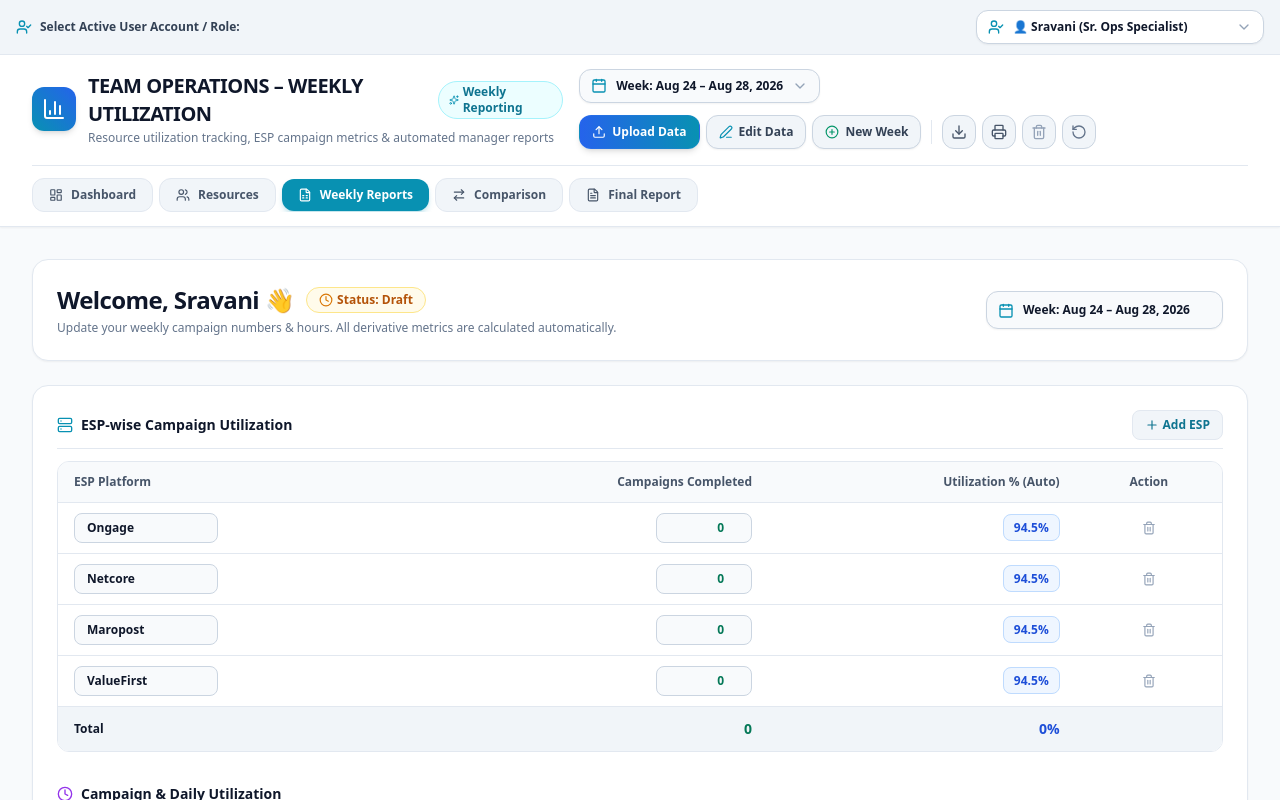
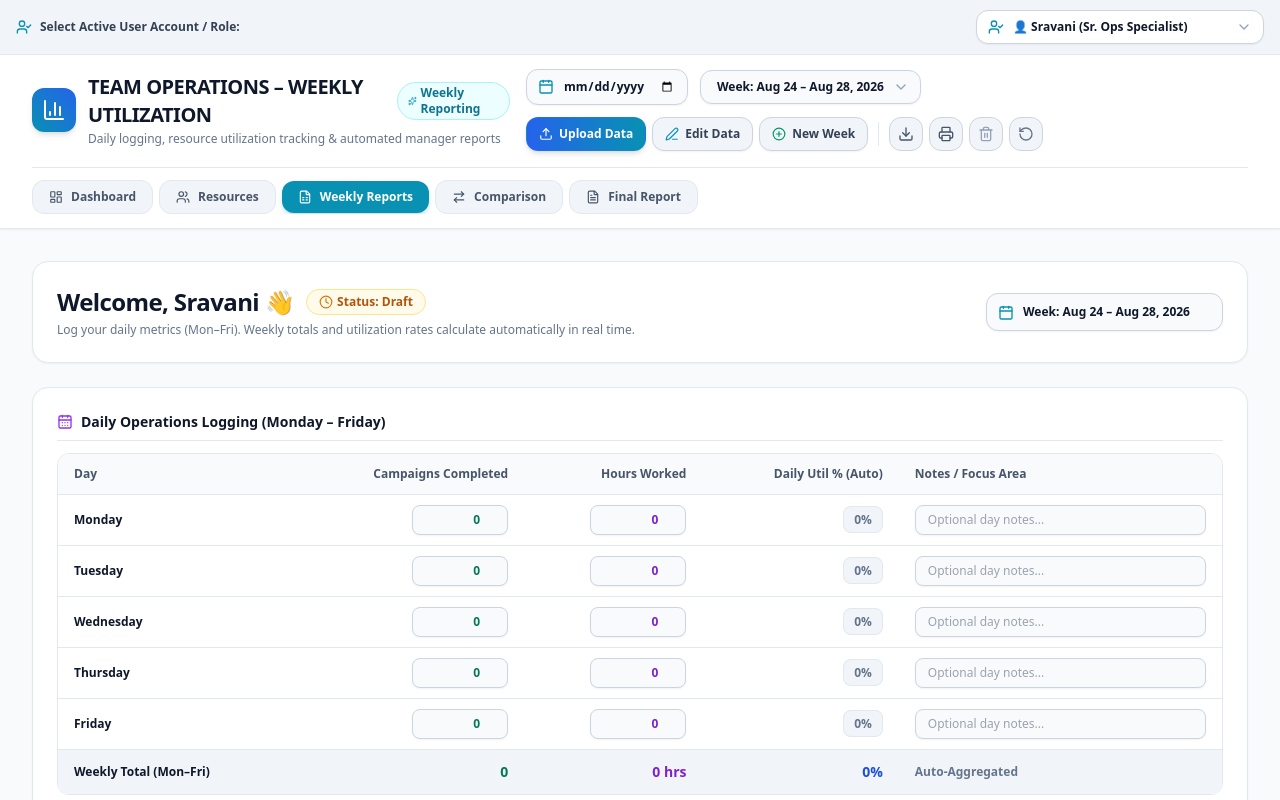
Before and after one commit to sravani00/TEAM-OPERATIONS-WEEKLY-UTILIZATION, a React (Vite) app: page / in a window 1280 px wide. Shown: the top 800 px of the page. Built offline with nearby package versions, Linux system fonts and the light colour scheme.

Commit message:
Add Daily Operations Logging Grid (Mon-Fri) and Interactive Calendar Week Filter

```diff
--- a/src/App.tsx
+++ b/src/App.tsx
@@ -16,7 +16,7 @@ import { AddWeekModal } from './components/AddWeekModal';
 import { UploadWeekModal } from './components/UploadWeekModal';
 import { LayoutDashboard } from 'lucide-react';
 
-const STORAGE_KEY = 'weekly_ops_dashboard_weeks_v6';
+const STORAGE_KEY = 'weekly_ops_dashboard_weeks_v7';
 
 const EMPTY_WEEK: WeekData = {
   id: 'empty-week',
@@ -29,8 +29,8 @@ const EMPTY_WEEK: WeekData = {
     prevTotalCampaigns: 0,
     totalHours: 0,
     prevTotalHours: 0,
-    totalTeamMembers: 0,
-    prevTotalTeamMembers: 0,
+    totalTeamMembers: 7,
+    prevTotalTeamMembers: 7,
     completedActivitiesCount: 0,
     prevCompletedActivitiesCount: 0,
   },
@@ -39,6 +39,26 @@ const EMPTY_WEEK: WeekData = {
   activities: [],
   planItems: [],
 };
+
+// Helper function to format Monday - Friday date range from any calendar date
+function getWeekRangeFromDate(dateInput: Date): { dateRange: string; weekId: string } {
+  const d = new Date(dateInput);
+  const day = d.getDay();
+  const diffToMon = d.getDate() - day + (day === 0 ? -6 : 1);
+
+  const monday = new Date(d.setDate(diffToMon));
+  const friday = new Date(monday);
+  friday.setDate(monday.getDate() + 4);
+
+  const formatOpt: Intl.DateTimeFormatOptions = { month: 'short', day: 'numeric' };
+  const monStr = monday.toLocaleDateString('en-US', formatOpt);
+  const friStr = friday.toLocaleDateString('en-US', formatOpt);
+  const yearStr = friday.getFullYear();
+
+  const dateRange = `${monStr} – ${friStr}, ${yearStr}`;
+  const weekId = `week-${monday.toISOString().split('T')[0]}`;
+  return { dateRange, weekId };
+}
 
 export const App: React.FC = () => {
   // Persistence state
@@ -76,6 +96,33 @@ export const App: React.FC = () => {
 
   // Selected week dataset
   const currentWeek = weeks.find((w) => w.id === selectedWeekId) || weeks[0] || EMPTY_WEEK;
+
+  // Calendar Date Filter Handler
+  const handleSelectCalendarDate = (dateStr: string) => {
+    if (!dateStr) return;
+    const pickedDate = new Date(dateStr);
+    if (isNaN(pickedDate.getTime())) return;
+
+    const { dateRange, weekId } = getWeekRangeFromDate(pickedDate);
+
+    const existingWeek = weeks.find(
+      (w) => w.id === weekId || w.dateRange.toLowerCase() === dateRange.toLowerCase()
+    );
+
+    if (existingWeek) {
+      setSelectedWeekId(existingWeek.id);
+    } else {
+      // Create new week dataset for the selected calendar date range
+      const newWeek: WeekData = {
+        ...INITIAL_WEEKS[0],
+        id: weekId,
+        dateRange,
+        previousWeekRange: currentWeek.dateRange,
+      };
+      setWeeks((prev) => [newWeek, ...prev]);
+      setSelectedWeekId(newWeek.id);
+    }
+  };
 
   // Filtered Datasets
   const filteredEspData = currentWeek.espData.filter((esp) => {
@@ -121,7 +168,7 @@ export const App: React.FC = () => {
     const totalTeamMembers = teamData.length;
     const teamUtilization = totalTeamMembers > 0
       ? Math.round((teamData.reduce((acc, t) => acc + (Number(t.utilization) || 0), 0) / totalTeamMembers) * 10) / 10
-      : 96.2;
+      : 0;
     const completedActivitiesCount = (updatedWeek.activities || []).filter((a) => a.status === 'Completed').length;
 
     const recalculatedWeek: WeekData = {
@@ -261,6 +308,7 @@ export const App: React.FC = () => {
           setEspFilter('ALL');
           setTeamFilter('ALL');
         }}
+        onSelectCalendarDate={handleSelectCalendarDate}
         activeTab={activeTab}
         onSelectTab={setActiveTab}
         onOpenEditModal={() => setIsEditModalOpen(true)}
--- a/src/components/Header.tsx
+++ b/src/components/Header.tsx
@@ -25,6 +25,7 @@ interface HeaderProps {
   weeks: WeekData[];
   selectedWeekId: string;
   onSelectWeek: (id: string) => void;
+  onSelectCalendarDate: (dateStr: string) => void;
   activeTab: DashboardTab;
   onSelectTab: (tab: DashboardTab) => void;
   onOpenEditModal: () => void;
@@ -40,6 +41,7 @@ export const Header: React.FC<HeaderProps> = ({
   weeks,
   selectedWeekId,
   onSelectWeek,
+  onSelectCalendarDate,
   activeTab,
   onSelectTab,
   onOpenEditModal,
@@ -79,7 +81,7 @@ export const Header: React.FC<HeaderProps> = ({
                 </span>
               </div>
               <p className="text-xs text-slate-500 mt-0.5">
-                Resource utilization tracking, ESP campaign metrics & automated manager reports
+                Daily logging, resource utilization tracking & automated manager reports
               </p>
             </div>
           </div>
@@ -87,14 +89,28 @@ export const Header: React.FC<HeaderProps> = ({
           {/* Controls & Actions */}
           <div className="flex flex-wrap items-center gap-2 sm:gap-3">
 
+            {/* Calendar Date Picker Week Filter */}
+            <div className="relative flex items-center">
+              <Calendar className="w-4 h-4 text-cyan-600 absolute left-3 pointer-events-none z-10" />
+              <input
+                type="date"
+                title="Select a date on calendar to filter week"
+                onChange={(e) => {
+                  if (e.target.value) {
+                    onSelectCalendarDate(e.target.value);
+                  }
+                }}
+                className="bg-slate-50 text-slate-900 font-bold pl-9 pr-3 py-2 rounded-xl text-xs border border-slate-300 hover:border-cyan-500 focus:outline-none cursor-pointer shadow-sm"
+              />
+            </div>
+
             {/* Week Selector Dropdown */}
             <div className="relative flex items-center">
-              <Calendar className="w-4 h-4 text-cyan-600 absolute left-3 pointer-events-none z-10" />
               <select
                 value={selectedWeekId}
                 onChange={(e) => onSelectWeek(e.target.value)}
                 disabled={weeks.length === 0}
-                className="appearance-none bg-slate-50 text-slate-900 font-bold pl-9 pr-9 py-2 rounded-xl text-xs border border-slate-300 hover:border-cyan-500 focus:outline-none cursor-pointer shadow-sm disabled:opacity-50"
+                className="appearance-none bg-slate-50 text-slate-900 font-bold pl-4 pr-9 py-2 rounded-xl text-xs border border-slate-300 hover:border-cyan-500 focus:outline-none cursor-pointer shadow-sm disabled:opacity-50"
               >
                 {weeks.length === 0 ? (
                   <option value="">No Weeks Loaded</option>
--- a/src/components/ResourceWeeklyReportForm.tsx
+++ b/src/components/ResourceWeeklyReportForm.tsx
@@ -1,5 +1,5 @@
 import React, { useState } from 'react';
-import type { WeekData, TeamMemberData, ESPBreakdownItem } from '../types';
+import type { WeekData, TeamMemberData, ESPBreakdownItem, DailyLogEntry } from '../types';
 import {
   Send,
   Save,
@@ -12,7 +12,8 @@ import {
   Sparkles,
   Server,
   FileText,
-  ListTodo
+  ListTodo,
+  CalendarDays
 } from 'lucide-react';
 
 interface ResourceWeeklyReportFormProps {
@@ -22,6 +23,14 @@ interface ResourceWeeklyReportFormProps {
   onSelectWeek: (weekId: string) => void;
   allWeeks: WeekData[];
 }
+
+const defaultDailyTemplate: DailyLogEntry[] = [
+  { day: 'Monday', campaigns: 0, hours: 0, notes: '' },
+  { day: 'Tuesday', campaigns: 0, hours: 0, notes: '' },
+  { day: 'Wednesday', campaigns: 0, hours: 0, notes: '' },
+  { day: 'Thursday', campaigns: 0, hours: 0, notes: '' },
+  { day: 'Friday', campaigns: 0, hours: 0, notes: '' },
+];
 
 export const ResourceWeeklyReportForm: React.FC<ResourceWeeklyReportFormProps> = ({
   currentWeek,
@@ -50,6 +59,7 @@ export const ResourceWeeklyReportForm: React.FC<ResourceWeeklyReportFormProps> =
       { id: '3', esp: 'Maropost', campaigns: 0, utilization: 0 },
       { id: '4', esp: 'ValueFirst', campaigns: 0, utilization: 0 },
     ],
+    dailyLogs: defaultDailyTemplate,
     description: '',
     keyActivities: [],
     thisWeekPlan: [],
@@ -57,7 +67,9 @@ export const ResourceWeeklyReportForm: React.FC<ResourceWeeklyReportFormProps> =
 
   // Form State
   const [espBreakdown, setEspBreakdown] = useState<ESPBreakdownItem[]>(memberRecord.espBreakdown || []);
-  const [totalTime, setTotalTime] = useState<number>(memberRecord.hours || 31.5);
+  const [dailyLogs, setDailyLogs] = useState<DailyLogEntry[]>(
+    memberRecord.dailyLogs && memberRecord.dailyLogs.length > 0 ? memberRecord.dailyLogs : defaultDailyTemplate
+  );
   const [description, setDescription] = useState<string>(memberRecord.description || '');
   const [keyActivities, setKeyActivities] = useState<string[]>(memberRecord.keyActivities || []);
   const [thisWeekPlan, setThisWeekPlan] = useState<string[]>(memberRecord.thisWeekPlan || []);
@@ -67,12 +79,23 @@ export const ResourceWeeklyReportForm: React.FC<ResourceWeeklyReportFormProps> =
   const isLocked = memberRecord.status === 'Submitted' || memberRecord.status === 'Approved';
 
   // Derived & Auto-Calculated Metrics
-  const totalCampaigns = espBreakdown.reduce((acc, curr) => acc + (Number(curr.campaigns) || 0), 0);
+  const espTotalCampaigns = espBreakdown.reduce((acc, curr) => acc + (Number(curr.campaigns) || 0), 0);
+  const dailyTotalCampaigns = dailyLogs.reduce((acc, curr) => acc + (Number(curr.campaigns) || 0), 0);
+  const totalCampaigns = espTotalCampaigns > 0 ? espTotalCampaigns : dailyTotalCampaigns;
+
+  const totalTime = dailyLogs.reduce((acc, curr) => acc + (Number(curr.hours) || 0), 0);
   const avgHoursPerDay = Math.round((totalTime / 4) * 100) / 100;
   const dailyUtilization = Math.min(100, Math.round((totalTime / 32) * 1000) / 10);
   const overallUtilization = espBreakdown.length > 0
     ? Math.round((espBreakdown.reduce((acc, curr) => acc + (Number(curr.utilization) || 0), 0) / espBreakdown.length) * 10) / 10
-    : 95.5;
+    : dailyUtilization;
+
+  // Daily Logs Handler
+  const handleDailyLogChange = (day: string, field: 'campaigns' | 'hours' | 'notes', val: string | number) => {
+    setDailyLogs((prev) =>
+      prev.map((entry) => (entry.day === day ? { ...entry, [field]: val } : entry))
+    );
+  };
 
   // ESP Table Handlers
   const handleESPChange = (id: string, field: 'esp' | 'campaigns', val: string | number) => {
@@ -84,7 +107,7 @@ export const ResourceWeeklyReportForm: React.FC<ResourceWeeklyReportFormProps> =
   const handleAddESP = () => {
     setEspBreakdown((prev) => [
       ...prev,
-      { id: `esp-${Date.now()}`, esp: 'New ESP', campaigns: 20, utilization: 90.0 },
+      { id: `esp-${Date.now()}`, esp: 'New ESP', campaigns: 0, utilization: 0 },
     ]);
   };
 
@@ -127,6 +150,7 @@ export const ResourceWeeklyReportForm: React.FC<ResourceWeeklyReportFormProps> =
       dailyUtilization,
       status: targetStatus,
       espBreakdown,
+      dailyLogs,
       description,
       keyActivities,
       thisWeekPlan,
@@ -169,7 +193,7 @@ export const ResourceWeeklyReportForm: React.FC<ResourceWeeklyReportFormProps> =
             </span>
           </div>
           <p className="text-xs text-slate-500 mt-1">
-            Update your weekly campaign numbers & hours. All derivative metrics are calculated automatically.
+            Log your daily metrics (Mon–Fri). Weekly totals and utilization rates calculate automatically in real time.
           </p>
         </div>
 
@@ -203,10 +227,110 @@ export const ResourceWeeklyReportForm: React.FC<ResourceWeeklyReportFormProps> =
         </div>
       )}
 
-      {/* Main Report Form Card */}
+      {/* Main Report Form Container */}
       <div className="bg-white border border-slate-200 rounded-2xl p-6 shadow-sm space-y-8">
 
-        {/* Section 1: ESP-wise Campaign Utilization */}
+        {/* Section 1: Daily Operations Logging Grid (Mon - Fri) */}
+        <div className="space-y-3">
+          <div className="flex items-center space-x-2 text-slate-900 font-extrabold text-sm border-b border-slate-200 pb-2">
+            <CalendarDays className="w-4 h-4 text-purple-600" />
+            <h3>Daily Operations Logging (Monday – Friday)</h3>
+          </div>
+
+          <div className="overflow-x-auto rounded-xl border border-slate-200">
+            <table className="w-full text-left text-xs">
+              <thead className="bg-slate-50 text-slate-600 font-bold border-b border-slate-200">
+                <tr>
+                  <th className="py-3 px-4">Day</th>
+                  <th className="py-3 px-4 text-right">Campaigns Completed</th>
+                  <th className="py-3 px-4 text-right">Hours Worked</th>
+                  <th className="py-3 px-4 text-right">Daily Util % (Auto)</th>
+                  <th className="py-3 px-4">Notes / Focus Area</th>
+                </tr>
+              </thead>
+              <tbody className="divide-y divide-slate-200 bg-white">
+                {dailyLogs.map((log) => {
+                  const dayUtil = log.hours > 0 ? Math.min(100, Math.round((log.hours / 8) * 100)) : 0;
+                  return (
+                    <tr key={log.day} className="hover:bg-slate-50/80">
+                      <td className="py-2.5 px-4 font-bold text-slate-900">{log.day}</td>
+
+                      {/* Daily Campaigns */}
+                      <td className="py-2.5 px-4 text-right">
+                        {isLocked ? (
+                          <span className="font-bold text-emerald-700">{log.campaigns}</span>
+                        ) : (
+                          <input
+                            type="number"
+                            min="0"
+                            value={log.campaigns}
+                            onChange={(e) => handleDailyLogChange(log.day, 'campaigns', parseFloat(e.target.value) || 0)}
+                            className="bg-slate-50 text-emerald-700 font-extrabold px-3 py-1.5 rounded-lg border border-slate-300 w-24 text-right focus:outline-none focus:ring-1 focus:ring-purple-500 shadow-sm"
+                          />
+                        )}
+                      </td>
+
+                      {/* Daily Hours */}
+                      <td className="py-2.5 px-4 text-right">
+                        {isLocked ? (
+                          <span className="font-bold text-purple-700">{log.hours} hrs</span>
+                        ) : (
+                          <input
+                            type="number"
+                            step="0.5"
+                            min="0"
+                            value={log.hours}
+                            onChange={(e) => handleDailyLogChange(log.day, 'hours', parseFloat(e.target.value) || 0)}
+                            className="bg-slate-50 text-purple-700 font-extrabold px-3 py-1.5 rounded-lg border border-slate-300 w-24 text-right focus:outline-none focus:ring-1 focus:ring-purple-500 shadow-sm"
+                          />
+                        )}
+                      </td>
+
+                      {/* Daily Util % */}
+                      <td className="py-2.5 px-4 text-right">
+                        <span className={`font-extrabold px-2.5 py-1 rounded-lg border text-xs ${
+                          dayUtil >= 90
+                            ? 'bg-emerald-50 text-emerald-700 border-emerald-200'
+                            : dayUtil > 0
+                            ? 'bg-blue-50 text-blue-700 border-blue-200'
+                            : 'bg-slate-100 text-slate-500 border-slate-200'
+                        }`}>
+                          {dayUtil}%
+                        </span>
+                      </td>
+
+                      {/* Notes */}
+                      <td className="py-2.5 px-4">
+                        {isLocked ? (
+                          <span className="text-slate-600 font-medium">{log.notes || '-'}</span>
+                        ) : (
+                          <input
+                            type="text"
+                            value={log.notes || ''}
+                            onChange={(e) => handleDailyLogChange(log.day, 'notes', e.target.value)}
+                            placeholder="Optional day notes..."
+                            className="w-full bg-slate-50 text-slate-800 font-medium px-3 py-1.5 rounded-lg border border-slate-300 focus:outline-none focus:ring-1 focus:ring-purple-500 text-xs shadow-sm"
+                          />
+                        )}
+                      </td>
+                    </tr>
+                  );
+                })}
+
+                {/* Total Row */}
+                <tr className="bg-slate-100 font-black text-slate-900">
+                  <td className="py-3 px-4">Weekly Total (Mon–Fri)</td>
+                  <td className="py-3 px-4 text-right text-emerald-700 font-black text-sm">{dailyTotalCampaigns}</td>
+                  <td className="py-3 px-4 text-right text-purple-700 font-black text-sm">{totalTime} hrs</td>
+                  <td className="py-3 px-4 text-right text-blue-700 font-black text-sm">{dailyUtilization}%</td>
+                  <td className="py-3 px-4 text-slate-500 font-bold">Auto-Aggregated</td>
+                </tr>
+              </tbody>
+            </table>
+          </div>
+        </div>
+
+        {/* Section 2: ESP-wise Campaign Breakdown */}
         <div className="space-y-3">
           <div className="flex items-center justify-between border-b border-slate-200 pb-2">
             <div className="flex items-center space-x-2 text-slate-900 font-extrabold text-sm">
@@ -296,33 +420,24 @@ export const ResourceWeeklyReportForm: React.FC<ResourceWeeklyReportFormProps> =
           </div>
         </div>
 
-        {/* Section 2: Campaign & Daily Utilization Metrics */}
+        {/* Section 3: Metric Summary Cards */}
         <div className="space-y-3">
           <div className="flex items-center space-x-2 text-slate-900 font-extrabold text-sm border-b border-slate-200 pb-2">
             <Clock className="w-4 h-4 text-purple-600" />
-            <h3>Campaign & Daily Utilization</h3>
+            <h3>Aggregated Operational Metrics</h3>
           </div>
 
           <div className="grid grid-cols-1 sm:grid-cols-2 md:grid-cols-4 gap-4">
             <div className="p-4 bg-slate-50 rounded-xl border border-slate-200 space-y-1">
               <label className="text-[11px] text-slate-500 block font-bold">Campaigns Completed</label>
               <div className="text-2xl font-black text-emerald-700">{totalCampaigns}</div>
-              <p className="text-[10px] text-slate-400 font-medium">Auto-calculated from ESP table</p>
+              <p className="text-[10px] text-slate-400 font-medium">Auto-aggregated</p>
             </div>
 
             <div className="p-4 bg-slate-50 rounded-xl border border-slate-200 space-y-1">
               <label className="text-[11px] text-slate-500 block font-bold">Total Time (Hours)</label>
-              {isLocked ? (
-                <div className="text-2xl font-black text-purple-700">{totalTime} hrs</div>
-              ) : (
-                <input
-                  type="number"
-                  step="0.5"
-                  value={totalTime}
-                  onChange={(e) => setTotalTime(parseFloat(e.target.value) || 0)}
-                  className="w-full bg-white text-purple-700 font-black text-xl px-3 py-1 rounded-lg border border-slate-300 focus:outline-none focus:ring-1 focus:ring-purple-500 shadow-sm"
-                />
-              )}
+              <div className="text-2xl font-black text-purple-700">{totalTime} hrs</div>
+              <p className="text-[10px] text-slate-400 font-medium">Auto-summed from Daily Log</p>
             </div>
 
             <div className="p-4 bg-slate-50 rounded-xl border border-slate-200 space-y-1">
@@ -339,7 +454,7 @@ export const ResourceWeeklyReportForm: React.FC<ResourceWeeklyReportFormProps> =
           </div>
         </div>
 
-        {/* Section 3: Description */}
+        {/* Section 4: Description */}
         <div className="space-y-2">
           <div className="flex items-center space-x-2 text-slate-900 font-extrabold text-sm border-b border-slate-200 pb-2">
             <FileText className="w-4 h-4 text-emerald-600" />
@@ -360,7 +475,7 @@ export const ResourceWeeklyReportForm: React.FC<ResourceWeeklyReportFormProps> =
           )}
         </div>
 
-        {/* Section 4: Key Activities Completed */}
+        {/* Section 5: Key Activities Completed */}
         <div className="space-y-3">
           <div className="flex items-center space-x-2 text-slate-900 font-extrabold text-sm border-b border-slate-200 pb-2">
             <CheckCircle2 className="w-4 h-4 text-emerald-600" />
@@ -409,7 +524,7 @@ export const ResourceWeeklyReportForm: React.FC<ResourceWeeklyReportFormProps> =
           )}
         </div>
 
-        {/* Section 5: This Week Plan */}
+        {/* Section 6: This Week Plan */}
         <div className="space-y-3">
           <div className="flex items-center space-x-2 text-slate-900 font-extrabold text-sm border-b border-slate-200 pb-2">
             <ListTodo className="w-4 h-4 text-cyan-600" />
--- a/src/data/mockData.ts
+++ b/src/data/mockData.ts
@@ -1,4 +1,12 @@
-import type { WeekData } from '../types';
+import type { WeekData, DailyLogEntry } from '../types';
+
+const defaultDailyLogs: DailyLogEntry[] = [
+  { day: 'Monday', campaigns: 0, hours: 0, notes: '' },
+  { day: 'Tuesday', campaigns: 0, hours: 0, notes: '' },
+  { day: 'Wednesday', campaigns: 0, hours: 0, notes: '' },
+  { day: 'Thursday', campaigns: 0, hours: 0, notes: '' },
+  { day: 'Friday', campaigns: 0, hours: 0, notes: '' },
+];
 
 export const INITIAL_WEEKS: WeekData[] = [
   {
@@ -41,6 +49,7 @@ export const INITIAL_WEEKS: WeekData[] = [
           { id: 'sb-3', esp: 'Maropost', campaigns: 0, utilization: 0 },
           { id: 'sb-4', esp: 'ValueFirst', campaigns: 0, utilization: 0 },
         ],
+        dailyLogs: defaultDailyLogs,
         description: '',
         keyActivities: [],
         thisWeekPlan: [],
@@ -62,6 +71,7 @@ export const INITIAL_WEEKS: WeekData[] = [
           { id: 'scb-3', esp: 'Maropost', campaigns: 0, utilization: 0 },
           { id: 'scb-4', esp: 'ValueFirst', campaigns: 0, utilization: 0 },
         ],
+        dailyLogs: defaultDailyLogs,
         description: '',
         keyActivities: [],
         thisWeekPlan: [],
@@ -83,6 +93,7 @@ export const INITIAL_WEEKS: WeekData[] = [
           { id: 'vb-3', esp: 'Maropost', campaigns: 0, utilization: 0 },
           { id: 'vb-4', esp: 'ValueFirst', campaigns: 0, utilization: 0 },
         ],
+        dailyLogs: defaultDailyLogs,
         description: '',
         keyActivities: [],
         thisWeekPlan: [],
@@ -104,6 +115,7 @@ export const INITIAL_WEEKS: WeekData[] = [
           { id: 'vkb-3', esp: 'Maropost', campaigns: 0, utilization: 0 },
           { id: 'vkb-4', esp: 'ValueFirst', campaigns: 0, utilization: 0 },
         ],
+        dailyLogs: defaultDailyLogs,
         description: '',
         keyActivities: [],
         thisWeekPlan: [],
@@ -125,6 +137,7 @@ export const INITIAL_WEEKS: WeekData[] = [
           { id: 'db-3', esp: 'Maropost', campaigns: 0, utilization: 0 },
           { id: 'db-4', esp: 'ValueFirst', campaigns: 0, utilization: 0 },
         ],
+        dailyLogs: defaultDailyLogs,
         description: '',
         keyActivities: [],
         thisWeekPlan: [],
@@ -146,6 +159,7 @@ export const INITIAL_WEEKS: WeekData[] = [
           { id: 'visb-3', esp: 'Maropost', campaigns: 0, utilization: 0 },
           { id: 'visb-4', esp: 'ValueFirst', campaigns: 0, utilization: 0 },
         ],
+        dailyLogs: defaultDailyLogs,
         description: '',
         keyActivities: [],
         thisWeekPlan: [],
@@ -167,6 +181,7 @@ export const INITIAL_WEEKS: WeekData[] = [
           { id: 'rb-3', esp: 'Maropost', campaigns: 0, utilization: 0 },
           { id: 'rb-4', esp: 'ValueFirst', campaigns: 0, utilization: 0 },
         ],
+        dailyLogs: defaultDailyLogs,
         description: '',
         keyActivities: [],
         thisWeekPlan: [],
--- a/src/types.ts
+++ b/src/types.ts
@@ -18,6 +18,14 @@ export interface ESPData {
   previousWeekUtilization: number;
 }
 
+export interface DailyLogEntry {
+  day: 'Monday' | 'Tuesday' | 'Wednesday' | 'Thursday' | 'Friday';
+  dateStr?: string;
+  campaigns: number;
+  hours: number;
+  notes?: string;
+}
+
 export interface TeamMemberData {
   id: string;
   name: string;
@@ -30,6 +38,7 @@ export interface TeamMemberData {
   previousWeekUtilization: number;
   status: ReportStatus;
   espBreakdown: ESPBreakdownItem[];
+  dailyLogs?: DailyLogEntry[];
   description: string;
   keyActivities: string[];
   thisWeekPlan: string[];
```
